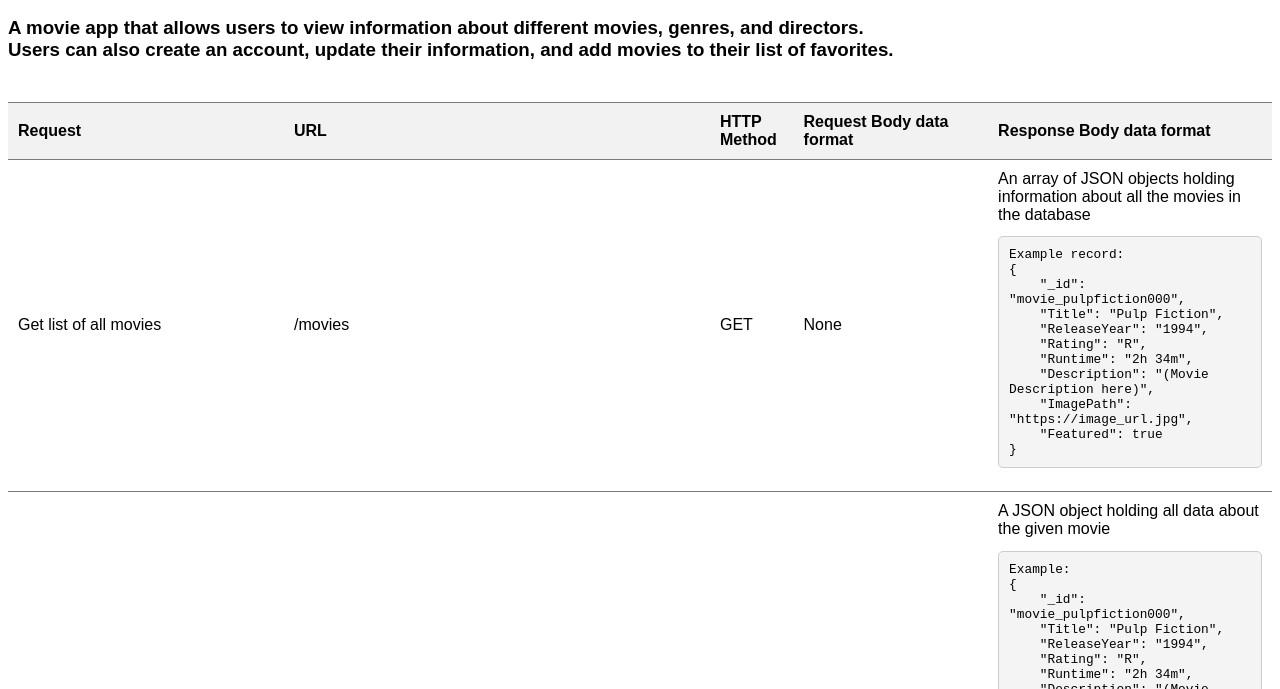
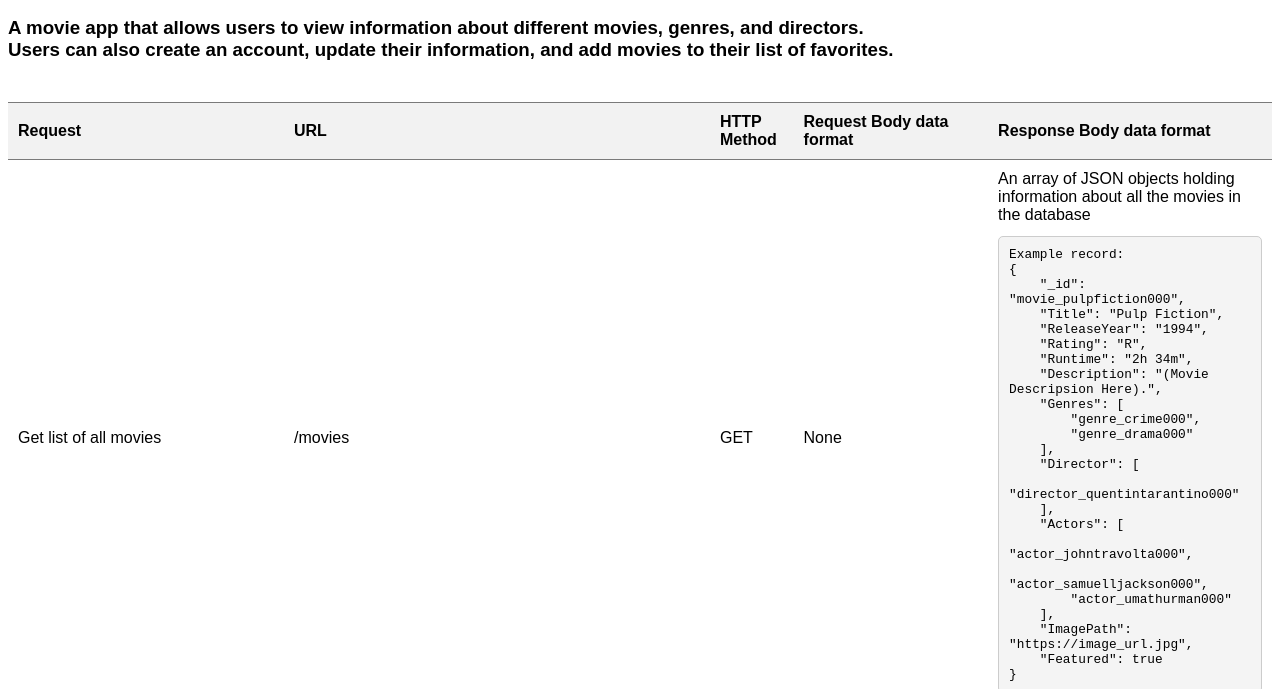
Before and after one commit to stix2you/movie_api, a website: page public/documentation.html in a window 1280 px wide. Shown: the part 111-800 px from the top of the page. Drawn offline with Linux system fonts and the light colour scheme.

Commit message:
documentation fix

```diff
--- a/public/documentation.html
+++ b/public/documentation.html
@@ -86,7 +86,19 @@ Example record:
     "ReleaseYear": "1994",
     "Rating": "R",
     "Runtime": "2h 34m",
-    "Description": "(Movie Description here)",
+    "Description": "(Movie Descripsion Here).",
+    "Genres": [
+        "genre_crime000",
+        "genre_drama000"
+    ],
+    "Director": [
+        "director_quentintarantino000"
+    ],
+    "Actors": [
+        "actor_johntravolta000",
+        "actor_samuelljackson000",
+        "actor_umathurman000"
+    ],
     "ImagePath": "https://image_url.jpg",
     "Featured": true
 }
```
